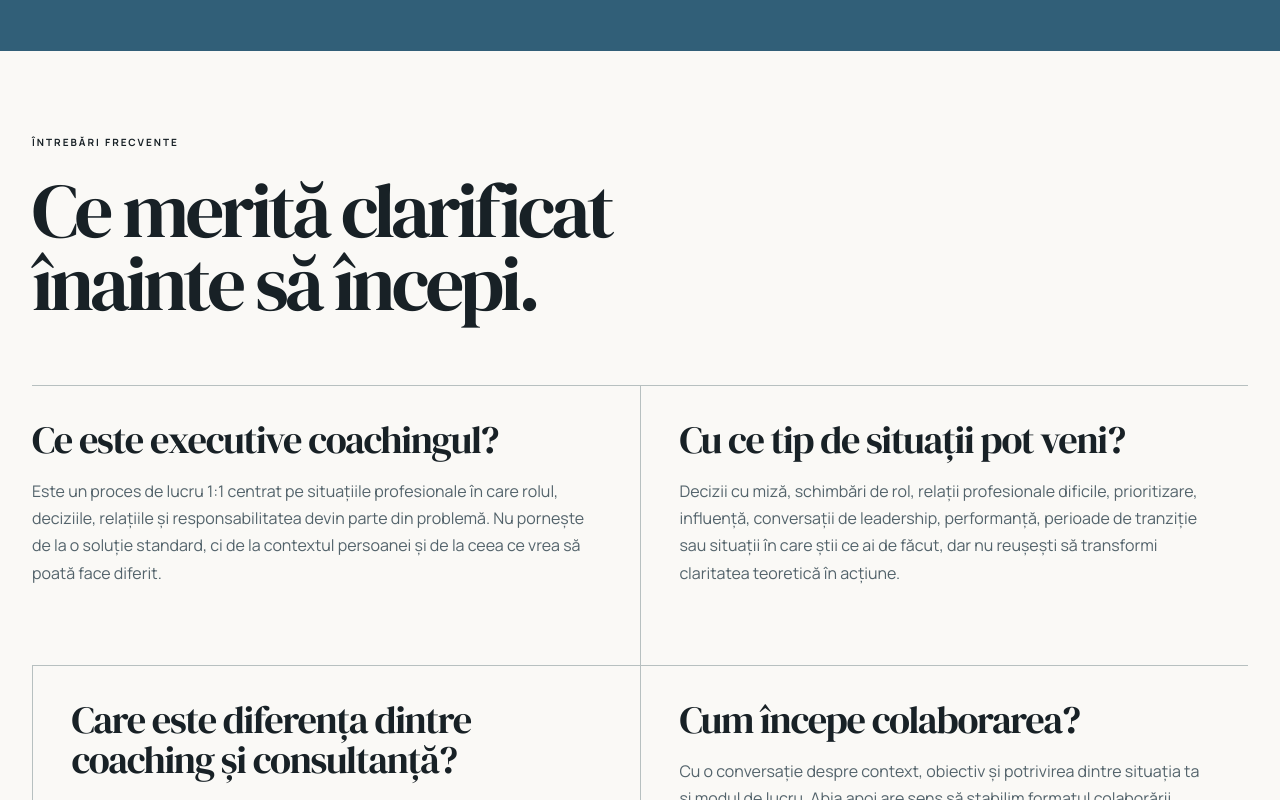
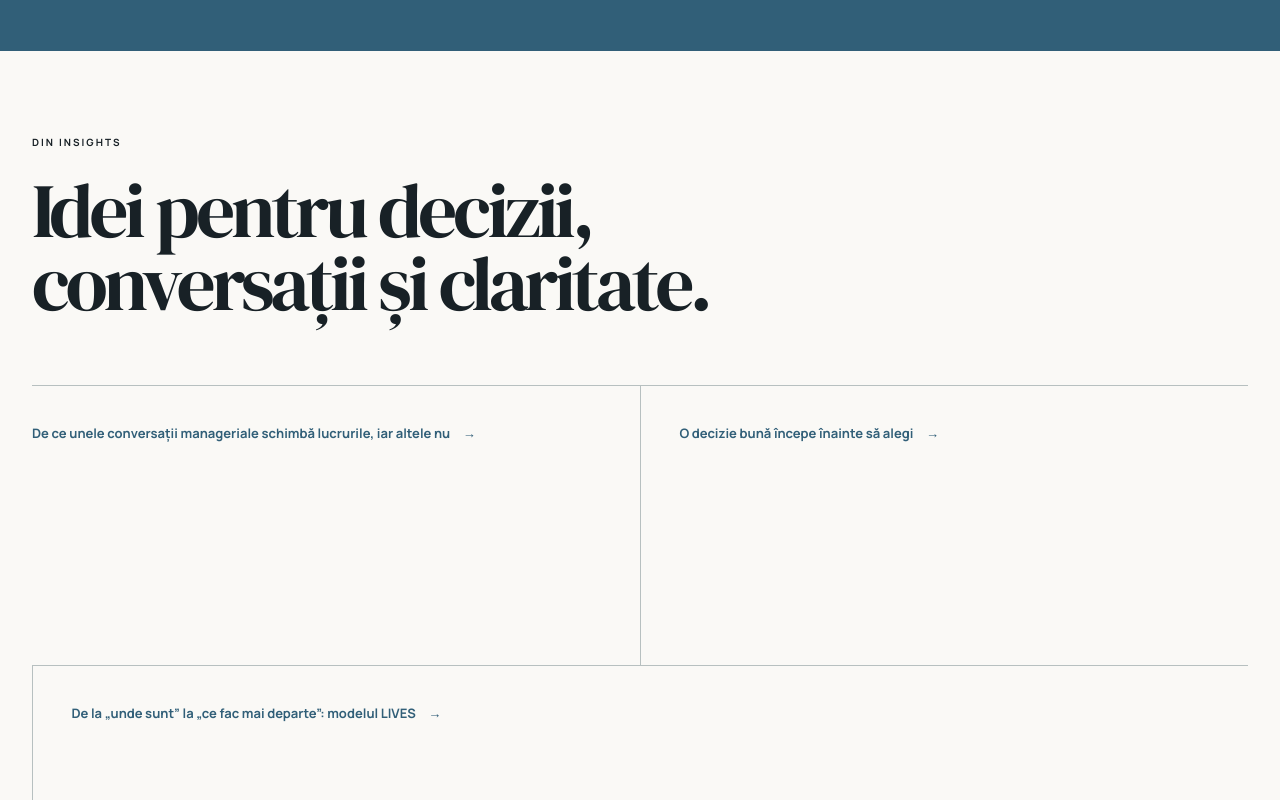
Before and after one commit to ivanovroxana1988-arch/bogdanvizitiu, a Next.js app: page /coaching/executive-coaching in a window 1280 px wide. Shown: the part 5260-6060 px from the top of the page. Built offline with nearby package versions, Linux system fonts and the light colour scheme.

Commit message:
Connect executive coaching with existing insights

```diff
--- a/app/_views/coaching/executive-coaching/page.tsx
+++ b/app/_views/coaching/executive-coaching/page.tsx
@@ -3,8 +3,27 @@ import {ArrowLink,Eyebrow} from '@/components/ui'
 import {JsonLd} from '@/components/json-ld'
 import executiveCoaching from '@/content/executive-coaching.json'
 import {getLocale} from '@/lib/i18n'
+import {localizePath} from '@/lib/routes'
 import {buildPageMetadata,localizedUrl,SITE_URL} from '@/lib/seo'
 import styles from '@/app/commercial.module.css'
+
+const relatedInsights=[
+  {
+    slug:'de-ce-unele-conversatii-manageriale-schimba-lucrurile',
+    ro:'De ce unele conversații manageriale schimbă lucrurile, iar altele nu',
+    en:'Why some management conversations change things and others do not',
+  },
+  {
+    slug:'o-decizie-buna-incepe-inainte-sa-alegi',
+    ro:'O decizie bună începe înainte să alegi',
+    en:'A good decision starts before you choose',
+  },
+  {
+    slug:'de-la-unde-sunt-la-ce-fac-mai-departe-modelul-lives',
+    ro:'De la „unde sunt” la „ce fac mai departe”: modelul LIVES',
+    en:'From ‘where I am’ to ‘what I do next’: the LIVES model',
+  },
+]
 
 export function generateMetadata({searchParams}:{searchParams?:{lang?:string}}):Metadata{
   const locale=getLocale(searchParams?.lang)
@@ -116,8 +135,22 @@ export default function ExecutiveCoaching({searchParams}:{searchParams?:{lang?:s
         <article className={styles.proofCard}>
           <h3>{copy.proofTitle}</h3>
           <p>{copy.proofText}</p>
-          <ArrowLink href={locale==='ro'?'/despre':'/en/about'}>{locale==='ro'?'Vezi parcursul lui Bogdan':'See Bogdan’s background'}</ArrowLink>
+          <ArrowLink href={localizePath('/despre',locale)}>{locale==='ro'?'Vezi parcursul lui Bogdan':'See Bogdan’s background'}</ArrowLink>
         </article>
+      </div>
+    </section>
+
+    <section className={styles.section}>
+      <div className={styles.sectionHead}>
+        <div>
+          <Eyebrow>{locale==='ro'?'Din Insights':'From Insights'}</Eyebrow>
+          <h2 className={styles.sectionTitle}>{locale==='ro'?'Idei pentru decizii, conversații și claritate.':'Ideas for decisions, conversations and clarity.'}</h2>
+        </div>
+      </div>
+      <div className={styles.twoGrid}>
+        {relatedInsights.map(item=><article className={styles.editorialCard} key={item.slug}>
+          <ArrowLink href={localizePath(`/insights/${item.slug}`,locale)}>{locale==='ro'?item.ro:item.en}</ArrowLink>
+        </article>)}
       </div>
     </section>
 
@@ -139,7 +172,7 @@ export default function ExecutiveCoaching({searchParams}:{searchParams?:{lang?:s
     <section className={styles.cta}>
       <Eyebrow>{copy.ctaEyebrow}</Eyebrow>
       <h2 className={styles.ctaTitle}>{copy.ctaTitle}</h2>
-      <ArrowLink href={locale==='ro'?'/contact':'/en/contact'}>{copy.cta}</ArrowLink>
+      <ArrowLink href={localizePath('/contact',locale)}>{copy.cta}</ArrowLink>
     </section>
   </div>
 }
```
